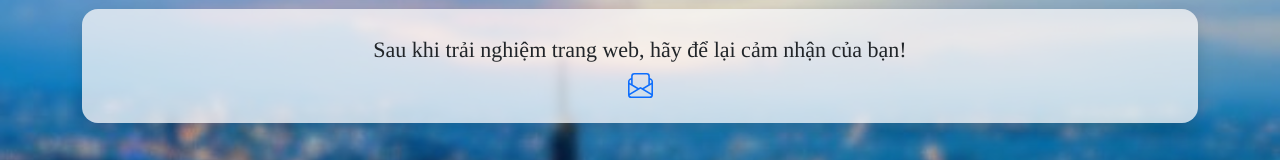
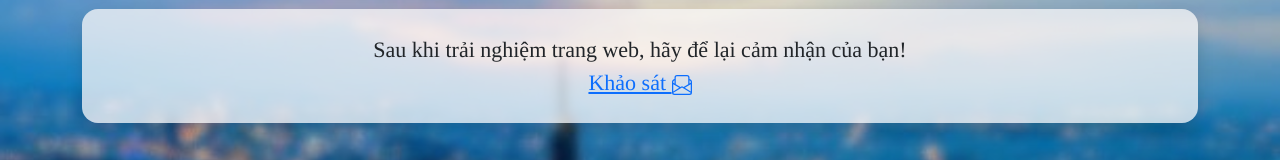
Before and after one commit to tattothi-99/tra-cuu-dia-chi-HCM, a plain HTML site: page index.html in a window 1280 px wide. Shown: the part 907-1067 px from the top of the page. Drawn offline with nearby package versions, Linux system fonts and the light colour scheme.

```diff
--- a/index.html
+++ b/index.html
@@ -64,9 +64,10 @@
     <div class="container my-5">
         <div class="bg-light bg-opacity-75 p-4 rounded-4 shadow">
             <p class="footer">Sau khi trải nghiệm trang web, hãy để lại cảm nhận của bạn!</p>
-            <p class="footer"><a href="https://forms.gle/SW6XnqQJhhnauhLE6" target="_blank"><svg xmlns="http://www.w3.org/2000/svg" width="25" height="25" fill="currentColor" class="bi bi-envelope-paper" viewBox="0 0 16 16">
+            <p class="footer"><a href="https://forms.gle/SW6XnqQJhhnauhLE6" target="_blank">Khảo sát <svg xmlns="http://www.w3.org/2000/svg" width="20" height="20" fill="currentColor" class="bi bi-envelope-paper" viewBox="0 0 16 16">
             <path d="M4 0a2 2 0 0 0-2 2v1.133l-.941.502A2 2 0 0 0 0 5.4V14a2 2 0 0 0 2 2h12a2 2 0 0 0 2-2V5.4a2 2 0 0 0-1.059-1.765L14 3.133V2a2 2 0 0 0-2-2zm10 4.267.47.25A1 1 0 0 1 15 5.4v.817l-1 .6zm-1 3.15-3.75 2.25L8 8.917l-1.25.75L3 7.417V2a1 1 0 0 1 1-1h8a1 1 0 0 1 1 1zm-11-.6-1-.6V5.4a1 1 0 0 1 .53-.882L2 4.267zm13 .566v5.734l-4.778-2.867zm-.035 6.88A1 1 0 0 1 14 15H2a1 1 0 0 1-.965-.738L8 10.083zM1 13.116V7.383l4.778 2.867L1 13.117Z"/></svg></a></p>
         </div>
     </div>
 </body>
+
 </html>
```
